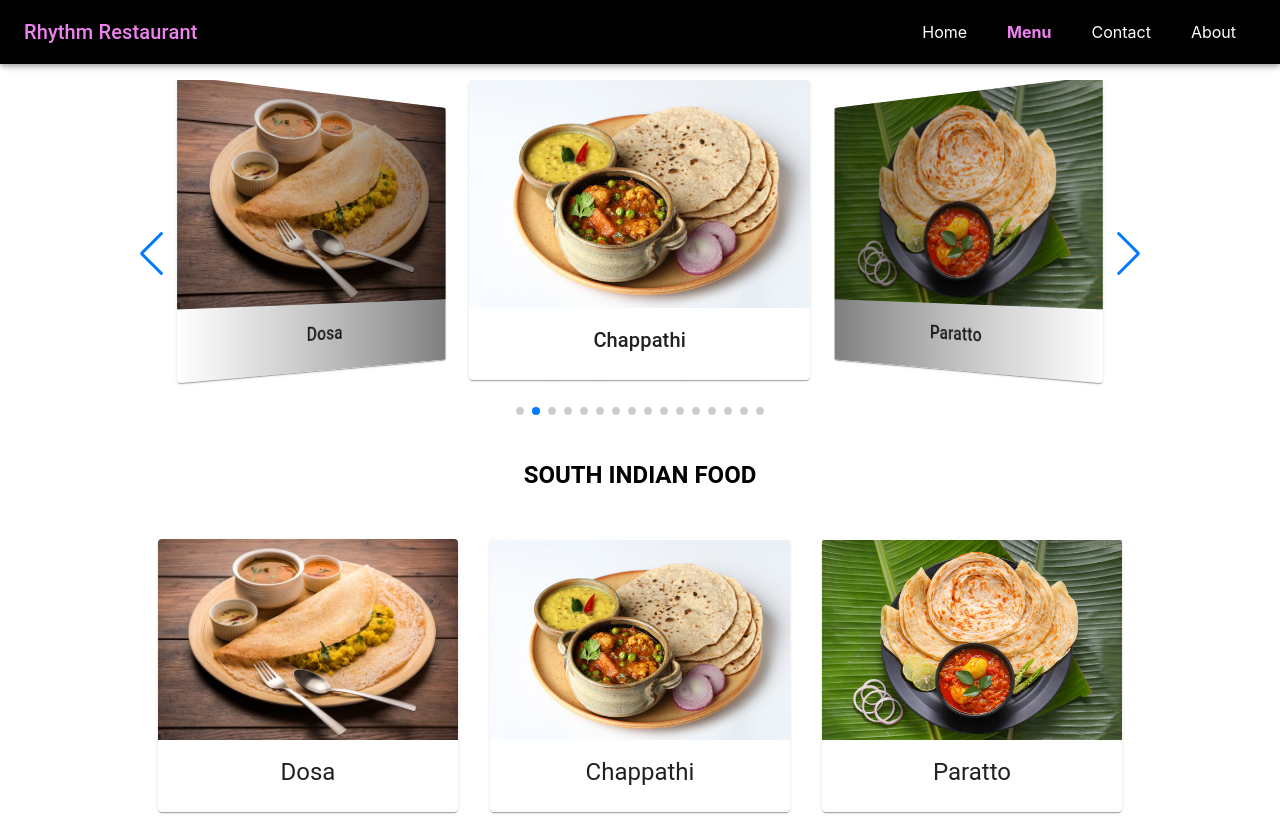
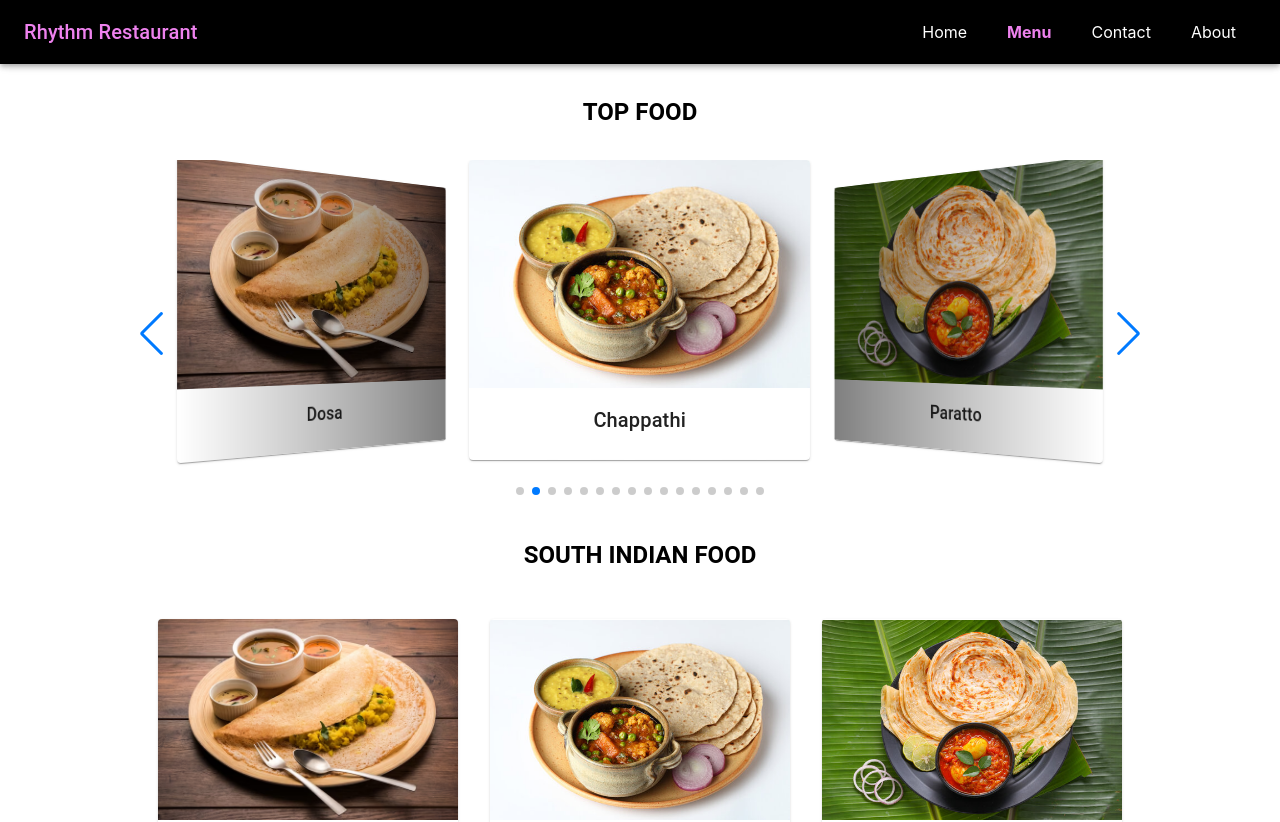
Before and after one commit to RishiRagu2510/rhythm-restaurant, a React (Create React App) app: page /menu in a window 1280 px wide. Shown: the top 822 px of the page. Built offline with nearby package versions, Linux system fonts and the light colour scheme.

Commit message:
justfied the content

```diff
--- a/src/pages/Menu.js
+++ b/src/pages/Menu.js
@@ -19,6 +19,19 @@ import { EffectCoverflow, Pagination, Navigation, Autoplay } from "swiper/module
 const Menu = () => {
   return (
     <Layout>
+      <Typography
+        variant="h5"
+        sx={{
+          display: "flex",
+          flexWrap: "wrap",
+          justifyContent: "center",
+          mt: 4,
+          mb: 4,
+          fontWeight: "bold",
+        }}
+      >
+        TOP FOOD
+      </Typography>
       <Box sx={{ width: "80%", margin: "auto", mt: 2, mb: 4 }}>
         <Swiper
           effect={"coverflow"}
--- a/src/styles/HomeStyles.css
+++ b/src/styles/HomeStyles.css
@@ -2,7 +2,7 @@
     height: 90vh;
     display: flex;
     justify-content: center;
-    align-items: left;
+    align-items: center;
     flex-direction: column;
     background-position: center;
     background-repeat: no-repeat;
@@ -32,7 +32,7 @@
 }
 
 .headerContainer button {
-    background-color: #121619;
+    background-color: white;
     margin-top: 20px;
     border: none;
     border-radius: 5px;
@@ -40,13 +40,14 @@
     height: 50px;
     width: 180px;
     text-decoration: none;
-    color: white;
+    color: black;
     font-size: 20px;
 }
 
 .headerContainer button:hover {
-    background-color: #07090a;
+    background-color: black;
     cursor: pointer;
+    color: white;
     transition: 0.3s ease-in;
 }
 
@@ -66,7 +67,7 @@
         justify-content: center;
         align-items: center;
         flex-direction: column;
-        background-color: #121619;
+        /* background-color: #121619; */
         color: white;
     }
 
@@ -84,7 +85,7 @@
 
     .headerContainer button {
         background-color: white;
-        color: #121619;
+        color: black;
         margin-bottom: 30px;
     }
 }
```
